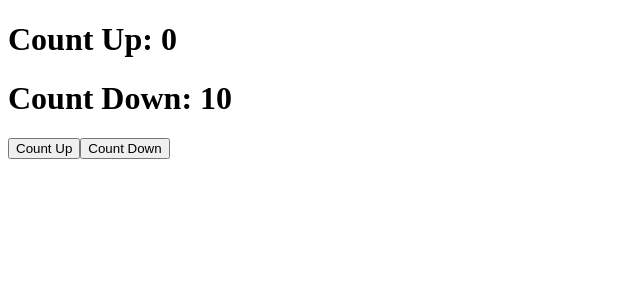
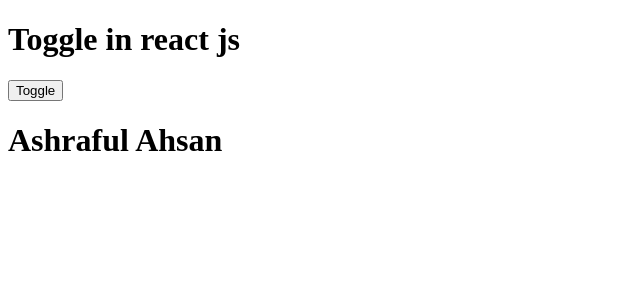
Before and after one commit to ashrafulahsan/react-blog-2026, a React (Vite) app: page / in a window 1280 px wide. Shown: the top 300 px of the page, without its empty margins (0-640 px from the left). Built offline with nearby package versions, Linux system fonts and the light colour scheme.

Commit message:
Toggle example

```diff
--- a/src/App.jsx
+++ b/src/App.jsx
@@ -1,10 +1,10 @@
-import MultiState from "./MultiState"
+import ToggleExample from "./ToggleExample"
 
 function App() {
 
   return (
     <>
-     <MultiState />
+     <ToggleExample />
     </>
   )
 }
--- /dev/null
+++ b/src/ToggleExample.jsx
@@ -0,0 +1,15 @@
+import { useState } from "react";
+
+function ToggleExample(){
+    const [display1, setDisplay1] = useState(true)
+
+    return (
+        <>
+            <h1>Toggle in react js</h1>
+            <button onClick={()=>setDisplay1(!display1)}>Toggle</button>
+            {display1?<h1>Ashraful Ahsan</h1>:null}
+        </>
+    )
+}
+
+export default ToggleExample
```
